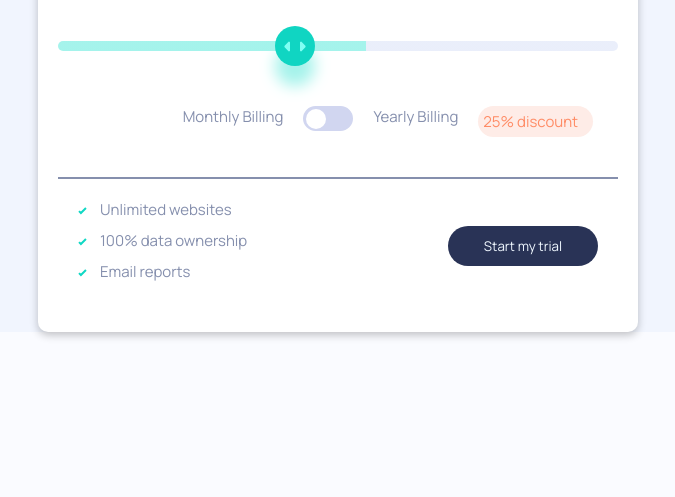
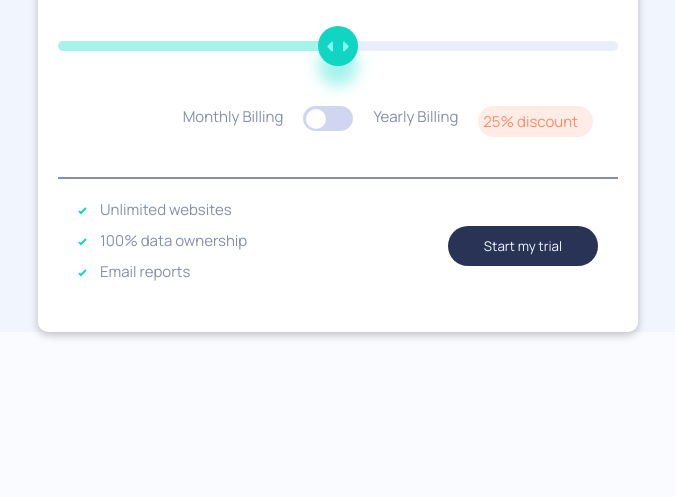
Before and after one commit to Antoinebertho/interactive-pricing-component-main, a plain HTML site: page index.html in a window 1280 px wide. Shown: the part 303-800 px from the top of the page, without its empty margins (302-977 px from the left). Drawn offline with Linux system fonts and the light colour scheme.

Commit message:
modif html et css

```diff
--- a/index.html
+++ b/index.html
@@ -37,7 +37,7 @@
           <label for="price" id="price"><span class="money">$16.00</span>/ month</label>
         </div>
         <div class="input">
-          <input type="range" name="slider" id="slider" min="0" max="36" step="5" value="16" />
+          <input type="range" name="slider" id="slider" min="0" max="100" step="25"/>
         </div>
         <div class="middle-card">
           <p>Monthly Billing</p>
--- a/style.css
+++ b/style.css
@@ -82,7 +82,7 @@ body {
   width: 100%;
   height: 10px;
   border-radius: 10px;
-  background: linear-gradient(to right, hsl(174, 77%, 80%) 0%, hsl(174, 77%, 80%) 55%, hsl(224, 65%, 95%) 55%, hsl(224, 65%, 95%) 100%);
+  background: linear-gradient(to right, hsl(174, 77%, 80%) 0%, hsl(174, 77%, 80%) 50%, hsl(224, 65%, 95%) 50%, hsl(224, 65%, 95%) 100%);
 }
 
 #slider::-webkit-slider-thumb {
```
